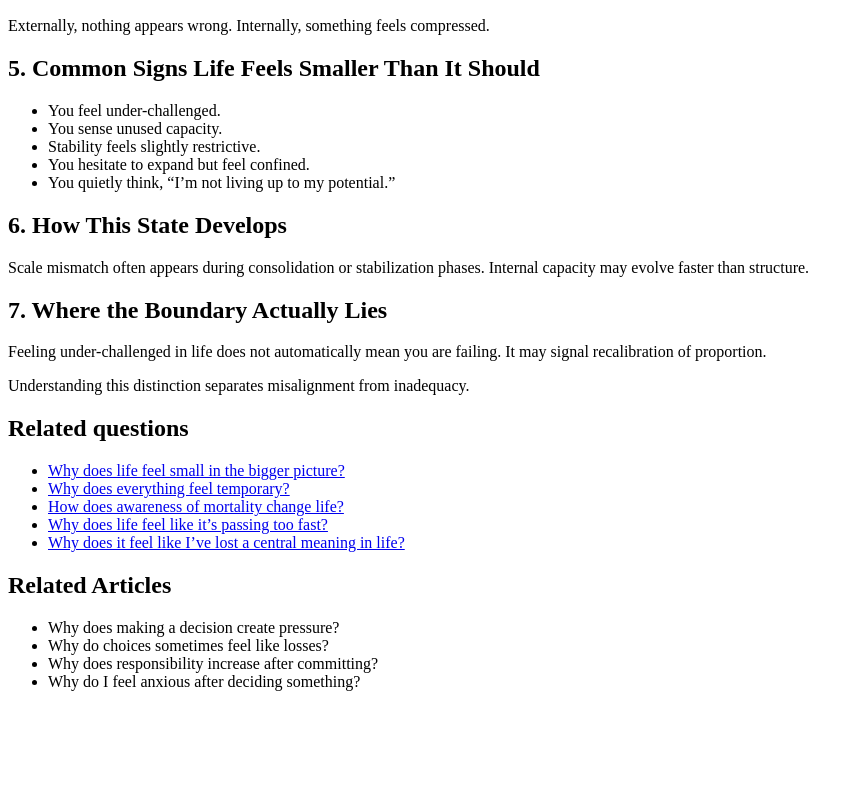
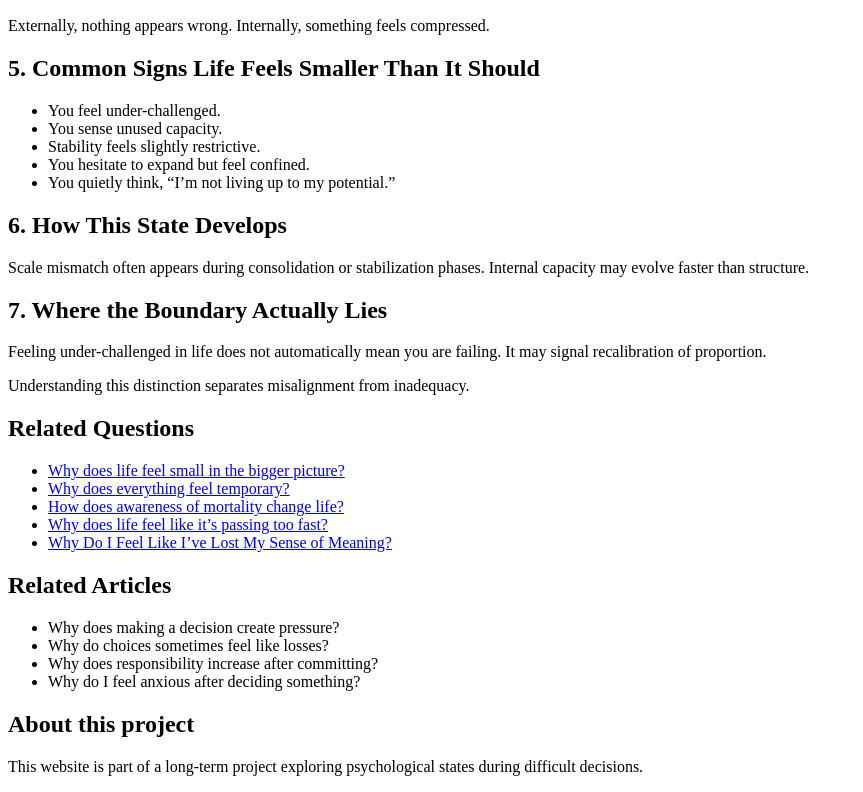
Before and after one commit to mozartltv-creator/87-Why-Does-My-Life-Feel-Smaller-Than-It-Should, a plain HTML site: page index.html in a window 1280 px wide. Shown: the part 517-1309 px from the top of the page, without its empty margins (0-863 px from the left). Before the commit the page ends 1224 px from the top, so only its background shows below. Drawn offline with Linux system fonts and the light colour scheme.

Commit message:
Update index.html

```diff
--- a/index.html
+++ b/index.html
@@ -65,13 +65,13 @@ It may signal recalibration of proportion.
 <p>
 Understanding this distinction separates misalignment from inadequacy.
 </p>
-<h2>Related questions</h2>
+<h2>Related Questions</h2>
 <ul>
   <li><a href="https://mozartltv-creator.github.io/135-life-feels-small-bigger-picture/">Why does life feel small in the bigger picture?</a></li>
   <li><a href="https://mozartltv-creator.github.io/136-everything-feels-temporary/">Why does everything feel temporary?</a></li>
   <li><a href="https://mozartltv-creator.github.io/134-awareness-of-mortality-changes-life/">How does awareness of mortality change life?</a></li>
   <li><a href="https://mozartltv-creator.github.io/73-life-passing-too-fast/">Why does life feel like it’s passing too fast?</a></li>
-  <li><a href="https://mozartltv-creator.github.io/79-lost-central-meaning/">Why does it feel like I’ve lost a central meaning in life?</a></li>
+  <li><a href="https://mozartltv-creator.github.io/79-Why-Do-I-Feel-Like-I-ve-Lost-My-Sense-of-Meaning/">Why Do I Feel Like I’ve Lost My Sense of Meaning?</a></li>
 </ul>
   <h2>Related Articles</h2>
 <ul>
@@ -80,5 +80,11 @@ Understanding this distinction separates misalignment from inadequacy.
 <li>Why does responsibility increase after committing?</li>
 <li>Why do I feel anxious after deciding something?</li>
 </ul>
+  <section>
+  <h2>About this project</h2>
+  <p>
+    This website is part of a long-term project exploring psychological states during difficult decisions.
+  </p>
+</section>
 </body>
 </html>
```
